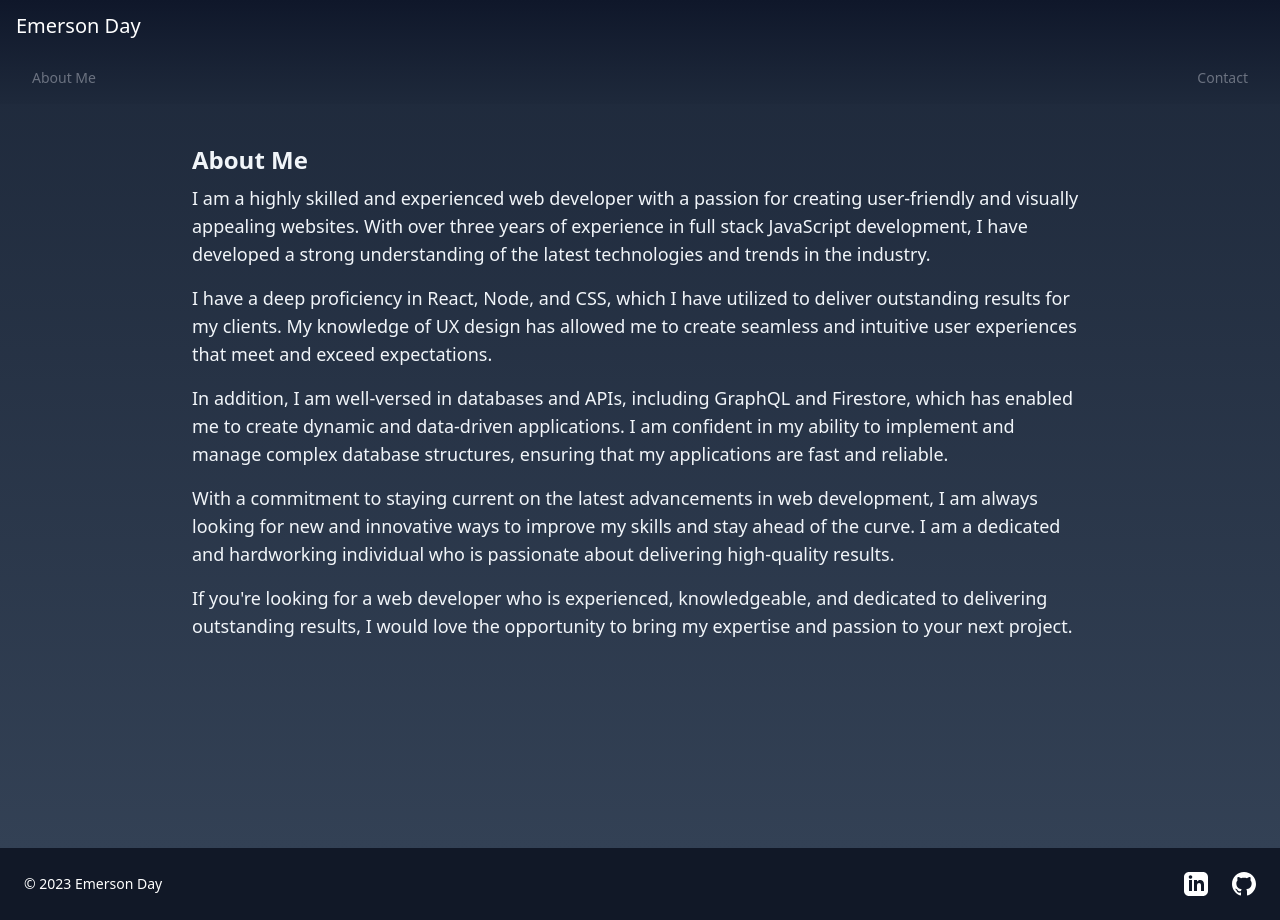
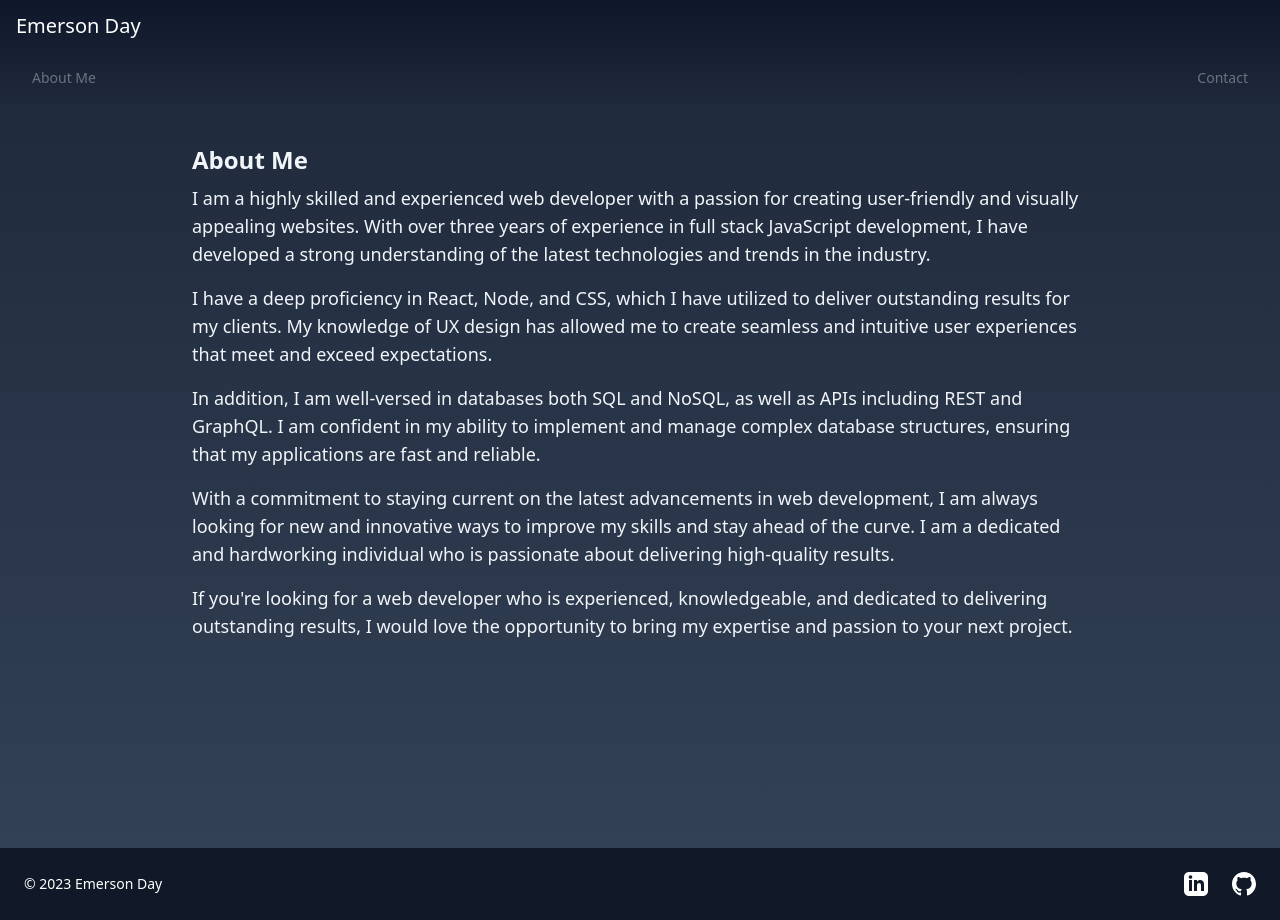
Before and after one commit to emday4prez/portfolio-2023, a Next.js app: page /about in a window 1280 px wide. Built offline with nearby package versions, Linux system fonts and the light colour scheme.

Commit message:
fixed typo, tweaked styles

```diff
--- a/components/ProjectCard.tsx
+++ b/components/ProjectCard.tsx
@@ -1,4 +1,5 @@
 import React from 'react';
+import Link from 'next/link';
 
 interface Project {
   title: string;
@@ -12,9 +13,13 @@ const ProjectCard: React.FC<{ project: Project }> = ({ project }) => {
     <div className="bg-white dark:bg-slate-800 dark:text-slate-100 transition-shadow shadow-md p-6 m-4 hover:shadow-[0_35px_60px_-15px_rgba(0,0,0,0.5)]">
       <h3 className="text-lg font-medium">{project.title}</h3>
       <p className="text-sm mt-2">{project.description}</p>
-      <a href={project.url} className="text-blue-500 mt-2">
-        See live
-      </a>
+      <Link
+        href={project.url}
+        target="_blank"
+        className="text-slate-500 hover:text-slate-600 mt-2 transition-colors"
+      >
+        See Live Site
+      </Link>
 
       <ul className="flex flex-row items-center justify-evenly">
         {project.technologies.map((technology, index) => (
--- a/components/WordCloud.tsx
+++ b/components/WordCloud.tsx
@@ -4,7 +4,7 @@ const data = [
   { value: 'JavaScript', count: 27 },
   { value: 'React', count: 35 },
   { value: 'Node', count: 33 },
-  { value: 'Express', count: 17 },
+  { value: 'Express', count: 22 },
   { value: 'HTML5', count: 16 },
   { value: 'MongoDB', count: 20 },
   { value: 'CSS', count: 23 },
@@ -51,13 +51,13 @@ const customRenderer = (tag, size, color) => (
 );
 
 const SimpleCloud = () => (
-  <div className="pb-20 px-0 md:px-20 bg-gradient-to-b text-center from-slate-600 to-slate-500 text-slate-100">
+  <div className="pb-20 px-0 md:px-20 bg-gradient-to-b  text-center from-slate-600 to-slate-500 text-slate-100">
     <h2 className="text-6xl p-16 shrinking-growing-text h-40 tracking-widest mb-16 md:mb-1">
       My Toolbox
     </h2>
     <TagCloud
       minSize={12}
-      maxSize={55}
+      maxSize={45}
       tags={data}
       renderer={customRenderer}
       randomSeed={22}
--- a/pages/about.tsx
+++ b/pages/about.tsx
@@ -16,11 +16,10 @@ const AboutMe: React.FC = () => {
         meet and exceed expectations.
       </p>
       <p className="text-lg py-2">
-        In addition, I am well-versed in databases and APIs, including GraphQL
-        and Firestore, which has enabled me to create dynamic and data-driven
-        applications. I am confident in my ability to implement and manage
-        complex database structures, ensuring that my applications are fast and
-        reliable.
+        In addition, I am well-versed in databases both SQL and NoSQL, as well
+        as APIs including REST and GraphQL. I am confident in my ability to
+        implement and manage complex database structures, ensuring that my
+        applications are fast and reliable.
       </p>
       <p className="text-lg py-2">
         With a commitment to staying current on the latest advancements in web
```
